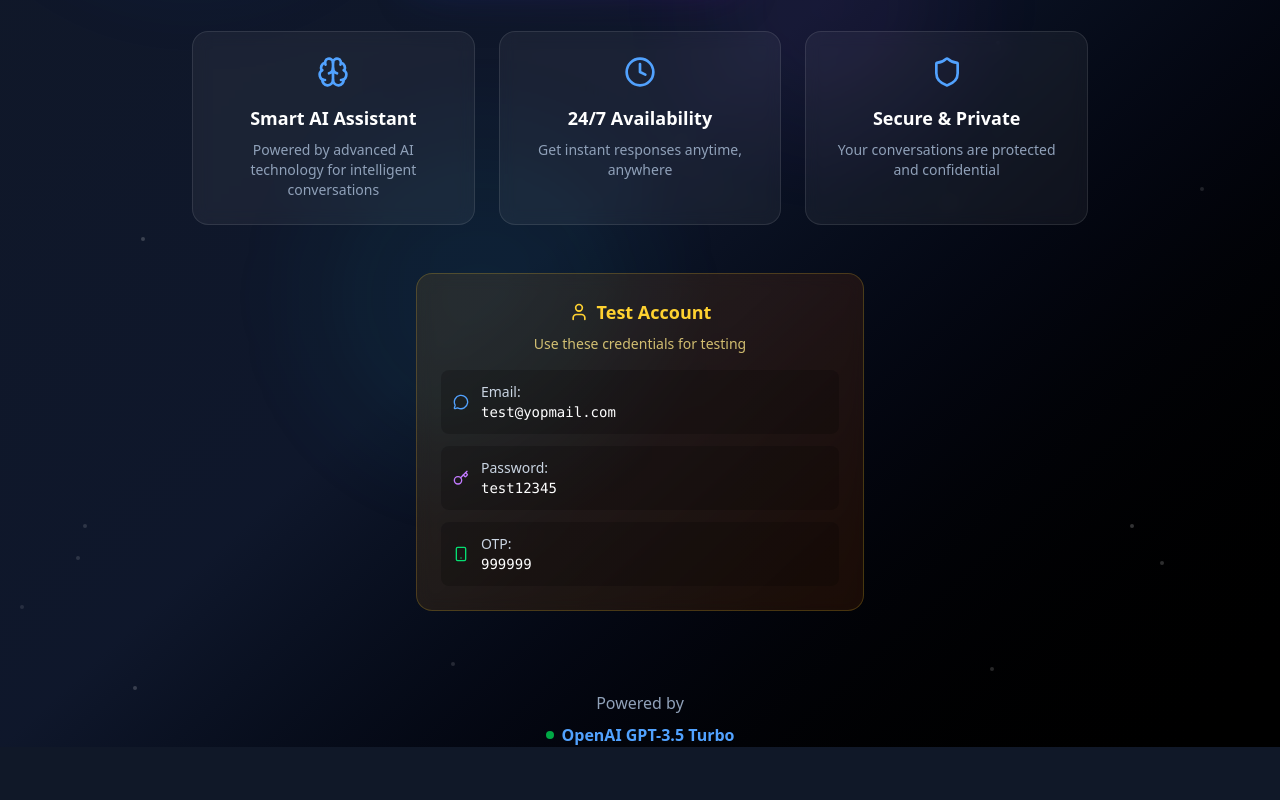
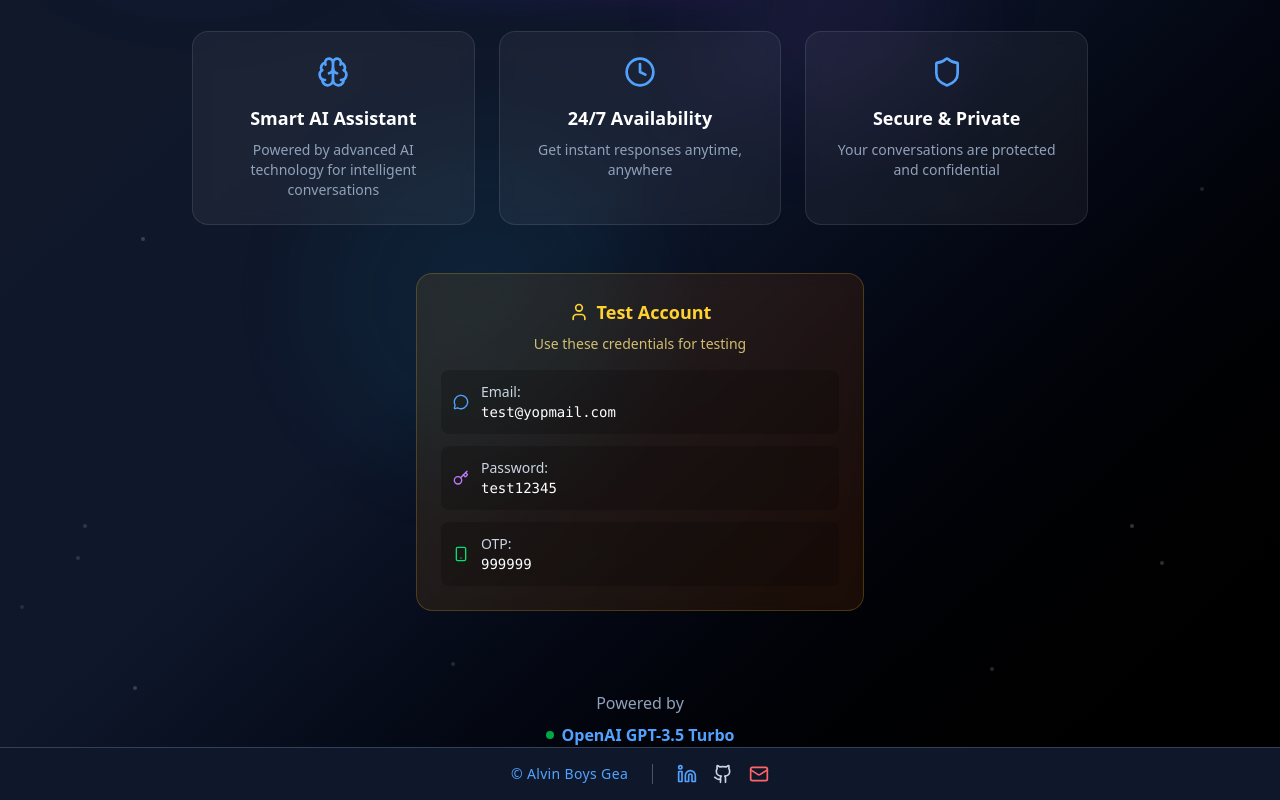
Before and after one commit to alvin0727/AI-Chatbot, a React (Vite) app in the folder frontend/: page / in a window 1280 px wide. Shown: the part 478-1278 px from the top of the page. Before the commit the page ends 1225 px from the top, so only its background shows below. Built offline with nearby package versions, Linux system fonts and the light colour scheme.

Commit message:
feat: add footer

```diff
--- a/frontend/src/main.tsx
+++ b/frontend/src/main.tsx
@@ -6,6 +6,7 @@ import { createTheme, ThemeProvider } from '@mui/material'
 import { BrowserRouter } from 'react-router-dom'
 import { AuthProvider } from './context/AuthContext.tsx'
 import { Toaster } from 'react-hot-toast'
+import Footer from './pages/Footer.tsx'
 
 const theme = createTheme({
   typography: {
@@ -21,6 +22,7 @@ createRoot(document.getElementById('root')!).render(
         <ThemeProvider theme={theme}>
           <Toaster position="top-right" />
           <App />
+          <Footer />
         </ThemeProvider>
       </AuthProvider>
     </BrowserRouter>
--- /dev/null
+++ b/frontend/src/pages/Footer.tsx
@@ -0,0 +1,46 @@
+import { Mail, Github, Linkedin } from "lucide-react";
+
+export default function Footer() {
+    return (
+        <footer className="w-full bg-slate-900 border-t border-slate-700 py-4">
+            <div className="flex items-center justify-center gap-6">
+                {/* Copyright text */}
+                <div className="text-blue-400 font-medium text-sm tracking-wide select-none">
+                    © Alvin Boys Gea
+                </div>
+
+                {/* Vertical divider */}
+                <div className="w-px h-5 bg-slate-600"></div>
+
+                {/* Social icons */}
+                <div className="flex items-center gap-4">
+                    <a
+                        href="https://www.linkedin.com/in/alvinboysgea"
+                        target="_blank"
+                        rel="noopener noreferrer"
+                        className="group flex items-center justify-center text-blue-400 hover:text-blue-300 transition-colors"
+                        aria-label="LinkedIn"
+                    >
+                        <Linkedin size={20} className="group-hover:scale-110 transition-transform" />
+                    </a>
+                    <a
+                        href="https://github.com/alvin0727"
+                        target="_blank"
+                        rel="noopener noreferrer"
+                        className="group flex items-center justify-center text-slate-300 hover:text-white transition-colors"
+                        aria-label="GitHub"
+                    >
+                        <Github size={20} className="group-hover:scale-110 transition-transform" />
+                    </a>
+                    <a
+                        href="mailto:alvinboys2020@gmail.com"
+                        className="group flex items-center justify-center text-red-400 hover:text-red-300 transition-colors"
+                        aria-label="Email"
+                    >
+                        <Mail size={20} className="group-hover:scale-110 transition-transform" />
+                    </a>
+                </div>
+            </div>
+        </footer>
+    );
+}
```
